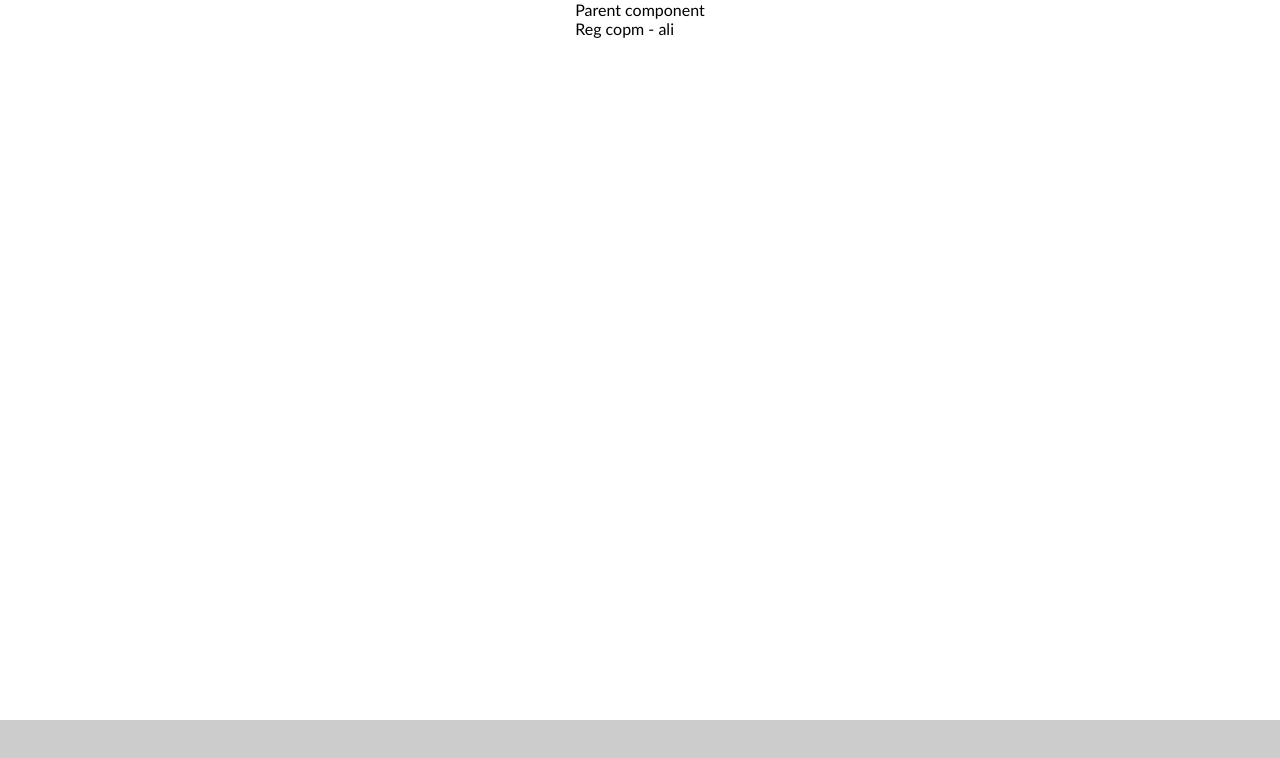
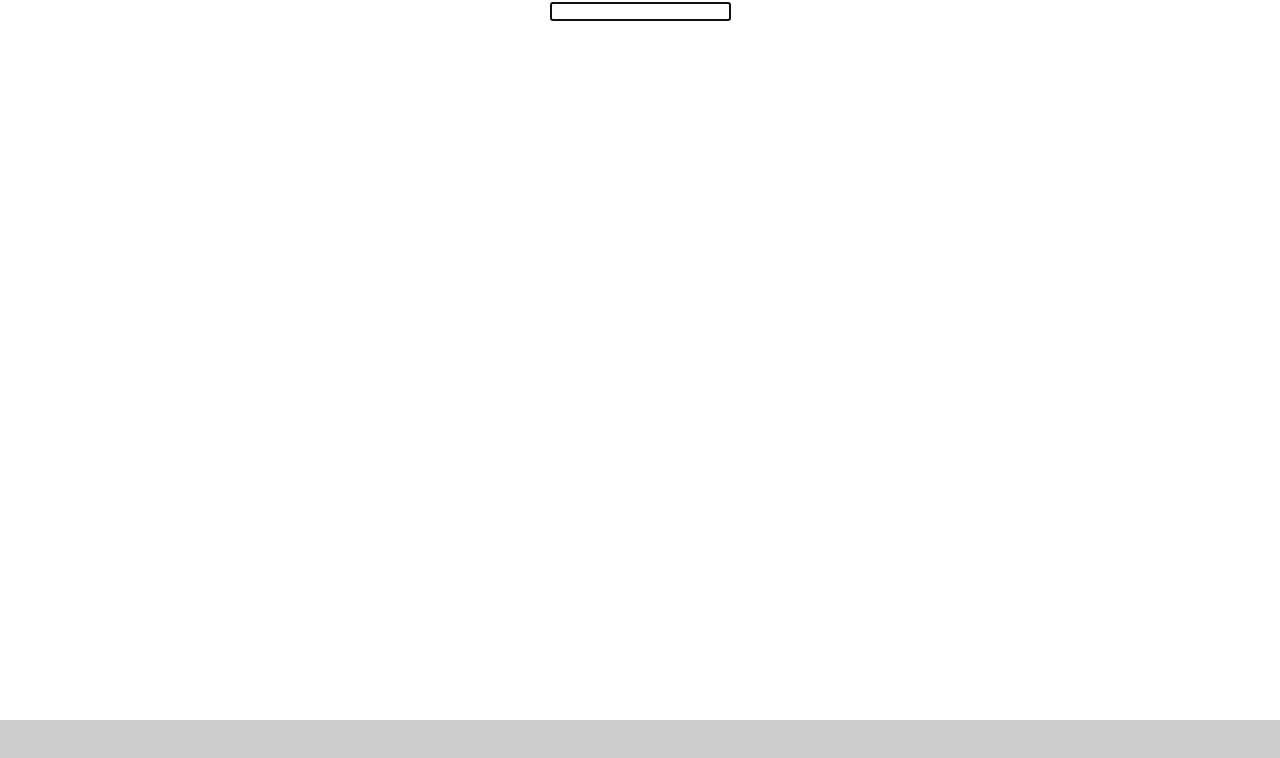
Before and after one commit to Ali-DoostAli/React-course, a React (Create React App) app: page / in a window 1280 px wide. Shown: the top 758 px of the page. Built offline with nearby package versions, Linux system fonts and the light colour scheme.

Commit message:
ref in classComponent

```diff
--- a/src/App.js
+++ b/src/App.js
@@ -1,15 +1,7 @@
 import React, { useState } from "react";
 import "./App.css";
-import ClickCounter from "./components/hoc Example/ClickCounter";
-import HoverCounter from "./components/hoc Example/HoverCounter";
-// import ClassCounter from "./components/ClassCounter";
-// import ClassTimer from "./components/ClassTimer";
-// import FunctionalCounter from "./components/FunctionalCounter";
-// import FunctionalTimer from "./components/FunctionalTimer";
 import Wrapper from "./components/hoc/Wrapper";
-import NavBar from "./components/Navbar/NavBar";
-import ProductList from "./components/Product/ProductList";
-import ParentComp from "./components/puer-memo-component/ParentComp";
+import ClassRef from "./components/ref/ClassRef";
 
 class App extends React.Component {
   state = {
@@ -66,7 +58,7 @@
   render() {
     return (
       <>
-        <ParentComp />
+      <ClassRef />
 
         {/* <NavBar totalItems={this.state.products.length} />
         <ProductList
--- /dev/null
+++ b/src/components/ref/ClassRef.jsx
@@ -0,0 +1,23 @@
+import { Component, createRef } from 'react';
+
+
+class ClassRef extends Component {
+    state = {  } ;
+
+    constructor(props){
+       super(props);
+       this.inputRef = createRef();
+    }
+    componentDidMount() {
+        this.inputRef.current.focus();
+     }
+    render() {
+        return (
+            <div>
+                <input type='text' ref={this.inputRef}/>
+            </div>
+        );
+    }
+}
+
+export default ClassRef;
```
